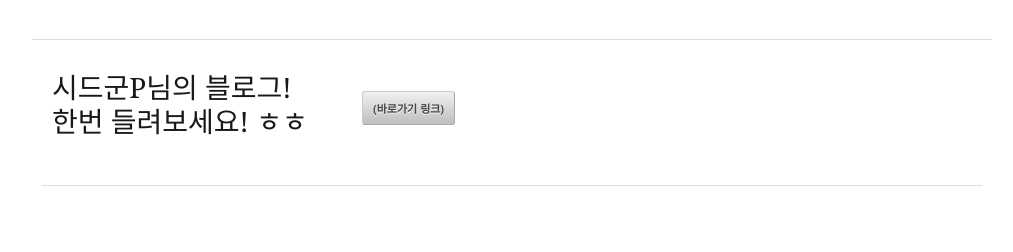
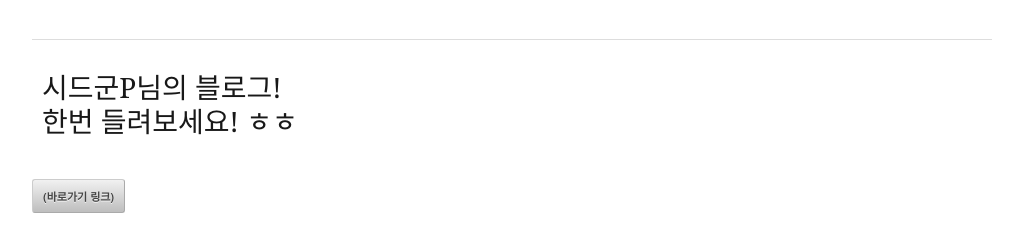
Before and after one commit to sungpado/heroku-static-site-nodejs, a website: page public/index.html in a window 1280 px wide. Shown: the part 1174-1426 px from the top of the page, without its empty margins (128-1141 px from the left). Before the commit the page ends 1390 px from the top, so only its background shows below. Drawn offline with Linux system fonts and the light colour scheme.

Commit message:
Update index.html

```diff
--- a/public/index.html
+++ b/public/index.html
@@ -104,7 +104,6 @@ data-config="{'skin':'skins/tunes/skin.css','volume':50,'autoplay':true,'shuffle
 
 
 		<div class="sixteen columns">
-		<div class="one-third column">
 			<h3>시드군P님의 블로그!
 			<p>한번 들려보세요! ㅎㅎ</p></h3>
 		</div>
@@ -112,6 +111,6 @@ data-config="{'skin':'skins/tunes/skin.css','volume':50,'autoplay':true,'shuffle
 	<input type="button" value="(바로가기 링크)" onClick="location.href='https://blog.naver.com/kimsunwoo223'">
 <h1 class="remove-bottom" style="margin-top: 40px">
 <hr />
-
+</div>
 </body>
 </html>
```
